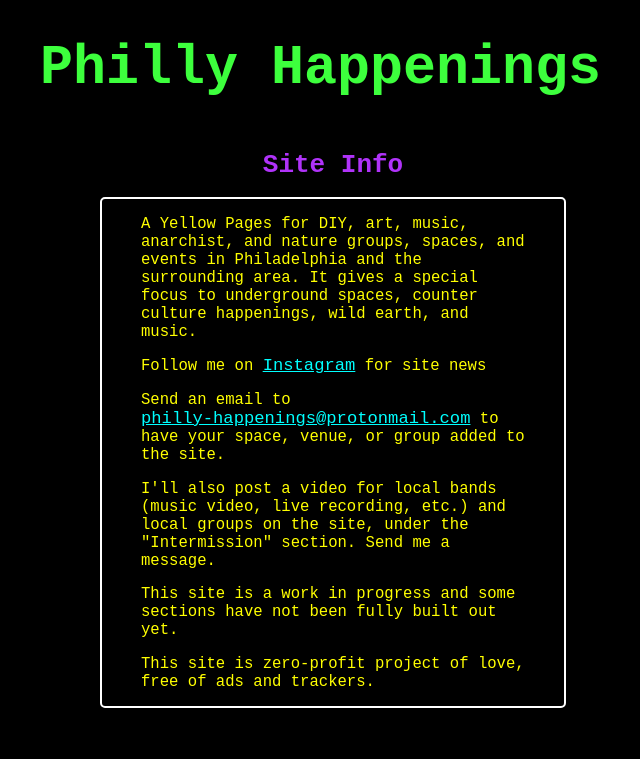
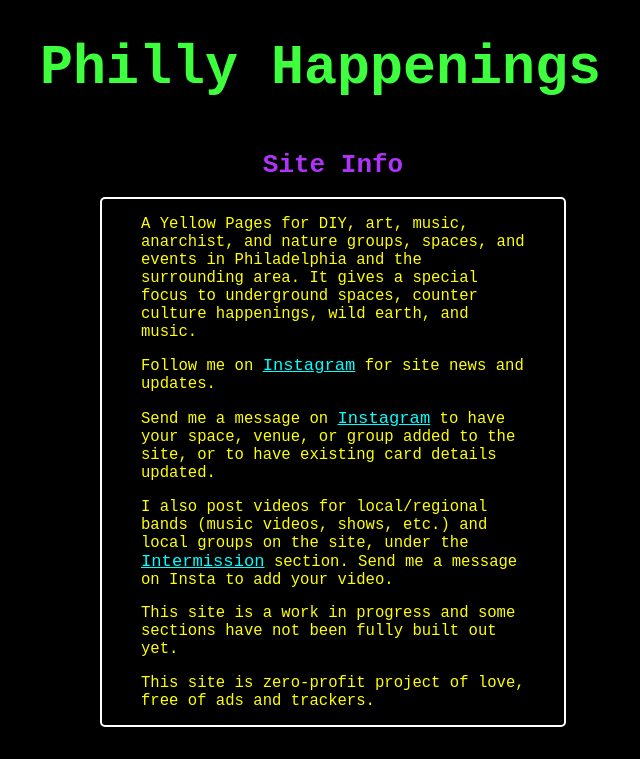
Before and after one commit to KLabWeb/Philly-Happenings, a React (Create React App) app: page / in a window 1280 px wide. Shown: the top 759 px of the page, without its empty margins (307-947 px from the left). Built offline with nearby package versions, Linux system fonts and the light colour scheme; the HTML template or start-up script is replaced by a standard one.

Commit message:
quick about to About card

```diff
--- a/src/about.js
+++ b/src/about.js
@@ -8,11 +8,11 @@ export const About = () => {
       <div className="aboutCard">
         <p>A Yellow Pages for DIY, art, music, anarchist, and nature groups, spaces, and events in Philadelphia and the surrounding area. It gives a special focus to underground spaces, counter culture happenings, wild earth, and music.</p>
 
-        <p>Follow me on <a href="https://www.instagram.com/philly.happenings" alt="Insta" target="_blank" rel="noreferrer">Instagram</a> for site news</p>
+        <p>Follow me on <a href="https://www.instagram.com/philly.happenings" alt="Insta" target="_blank" rel="noreferrer">Instagram</a> for site news and updates.</p>
 
-        <p>Send an email to <a href="mailto: philly-happenings@protonmail.com">philly-happenings@protonmail.com</a> to have your space, venue, or group added to the site.</p>
+        <p>Send me a message on <a href="https://www.instagram.com/philly.happenings" alt="Insta" target="_blank" rel="noreferrer">Instagram</a> to have your space, venue, or group added to the site, or to have existing card details updated.</p>
 
-        <p>I'll also post a video for local bands (music video, live recording, etc.) and local groups on the site, under the "Intermission" section. Send me a message.</p>
+        <p>I also post videos for local/regional bands (music videos, shows, etc.) and local groups on the site, under the <a href="#mid-page">Intermission</a> section. Send me a message on Insta to add your video.</p>
 
         <p>This site is a work in progress and some sections have not been fully built out yet.</p>
 
```
